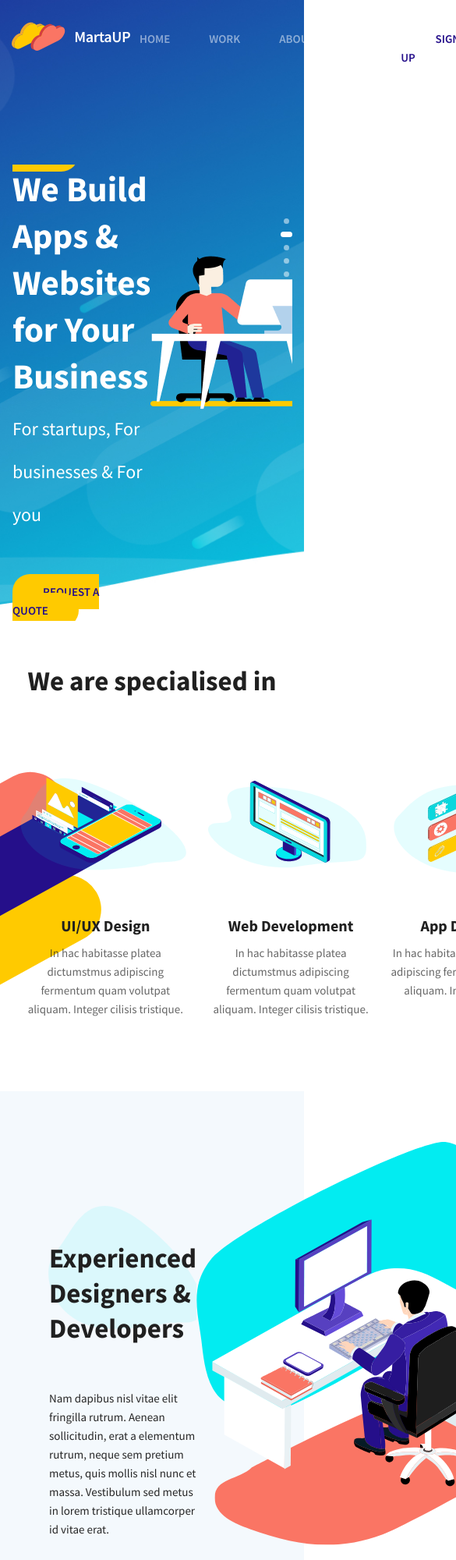
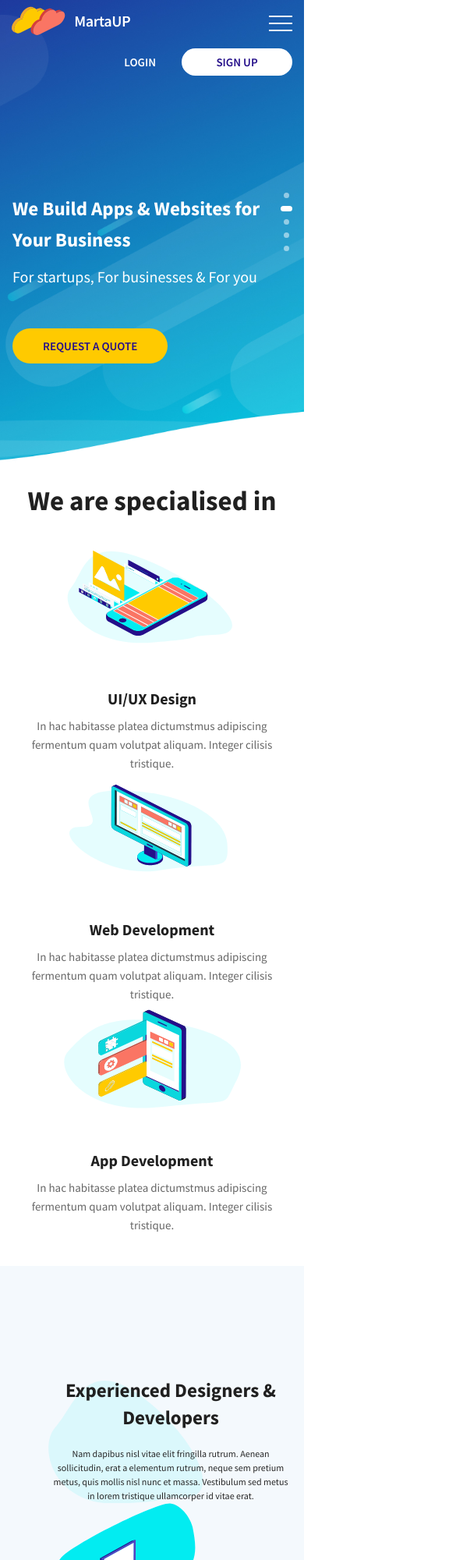
Before and after one commit to lavana555/martaup, a plain HTML site: page index.html in a window 390 px wide. Shown: the top 2000 px of the page at 78% size, 585 px wide, since content can reach past the window. Drawn offline with nearby package versions, Linux system fonts and the light colour scheme.

Commit message:
adaptive

```diff
--- a/css/style.css
+++ b/css/style.css
@@ -373,3 +373,250 @@ line-height: 24px;
 line-height: 24px;
     padding: 20px 0 17px 0;
 }
+@media(max-width:1620px){
+    .advantages{
+        background-size: 60px;
+    }
+}
+@media(max-width:1240px){
+    .advantages{
+        background-image: none;
+    }
+}
+
+@media(max-width:1201px){
+    .specialised{
+        background-size: 60px;
+    }
+}
+
+@media(max-width:1150px){
+    .header_sleder_item_images {
+        margin: 50px 17px 0 0;
+    }
+     .header_sleder_item_images img {
+       width: 80%;
+    }
+    .header_slider_item_info{
+     padding: 50px 0;
+
+    }
+    .header_slider {
+        padding-top: 25px;
+    }
+}
+
+
+@media(max-width:1080px){
+    .specialised{
+        background-image: none;
+    }
+    .reviews_items{
+        flex-wrap: wrap;
+    }
+    .reviews_item{
+        margin-bottom: 25px;
+        width: 48%
+    }
+}
+
+
+
+@media(max-width:900px){
+    .header__top{
+        flex-wrap: wrap;
+    }
+    .header_btn{
+      width: 100%;
+      text-align: right;
+    }
+    .login{
+        margin-right: 30px;
+    }
+
+}
+
+@media(max-width:890px){
+    .header_sleder_item_images {
+       display: none
+    }
+}
+
+@media(max-width:850px){
+    .adventages_box{
+        display: flex;
+        flex-direction: column;
+      align-items: center;
+    }
+
+    .adventages_box{
+  /* //      display: block; */
+text-align: center;
+justify-content: center;   }
+.advantages_box_description{
+    margin: 0 auto;
+}
+
+/* .adventages_box_info {
+   text-align: center;
+    width: 100%;
+    align-items: center;
+
+} */
+.adventages_box_right .adventages_box_info{
+    order: 0;
+}
+}
+@media(max-width:775px){
+    .specialised{
+        padding: 20px 0 40px
+    }
+    .specialised_title {
+        margin-bottom: 30px;
+    }
+    .spisialised_items {
+        flex-wrap: wrap;
+    }
+    .specialid_item {
+       width: 80%;
+    }
+}
+@media(max-width:686px){
+    .reviews_items{
+        display: block;
+    }
+    .reviews_item{
+        width: 100%;
+    }
+    .reviews{
+        padding: 30px 0;
+    }
+    .footer_inner{
+        flex-wrap: wrap;
+
+
+    }
+    .footer_link{
+        margin: 0 auto;
+    }
+    .footer_copy{
+        margin: 0 auto;
+
+    }
+}
+
+@media (max-width:570px){
+.advantages_box_images img{
+ /* display: none; */
+ width:70%
+}
+
+.advantages_box_title {
+
+font-size: 25px;
+line-height: 35px;
+
+padding-top: 18px;
+padding-bottom: 10px;
+
+
+
+}
+
+.advantages_box_description{
+    font-size: 12px;
+line-height: 18px;
+/* color: #272727; */
+padding-top: 10px;
+}
+
+    .spisialised_items {
+    display: block;
+    }
+    .specialid_item {
+       width: 100%;
+    }
+
+
+
+    .header_slider_item_info{
+        padding: 10px 30px 10px 0;
+
+       }
+       .header{
+           min-height: 600px;
+       }
+       .header_slider_description{
+        font-size: 20px;
+        line-height: 35px;
+       }
+       .header_slider_title {
+        font-weight: bold;
+    font-size: 25px;
+    line-height: 40px;
+    color: #FFFFFF;
+    margin-bottom: 10px;
+    }
+
+
+    .menu__list{
+        display: none;
+        position: absolute;
+        top:120px;
+        left: 0;
+        text-align: center;
+        width: 100%;
+        background-color:#250F8A;
+        z-index: 5;
+    }
+    .menu__list li + li{
+        margin-left: 0;
+
+        padding: 10px 0;
+    }
+    .menu__list a{
+        display: block;
+
+    }
+
+    .menu_btn{
+        width: 30px;
+        height: 20px;
+        position: relative;
+       overflow: hidden;
+    }
+.menu_btn span{
+    width: 100%;
+    height: 2px;
+    background-color: #FFFFFF;
+    top:9px;
+    position: absolute;
+}
+
+    .menu_btn::after,
+    .menu_btn::before{
+        content: "";
+        width: 100%;
+        height: 2px;
+        background-color: #FFFFFF;
+        position: absolute;
+    }
+    .menu_btn::after{
+        top:0
+    }
+    .menu_btn::before{
+        bottom: 0;
+    }
+}
+
+
+/* @media (max-width:350px){
+
+} */
+
+@media(min-width:570px){
+    .menu__list {
+        display: flex !important;
+
+    }
+}
--- a/index.html
+++ b/index.html
@@ -26,6 +26,11 @@
 
 
         <nav class="menu">
+          <div class="menu_btn">
+            <span>
+
+            </span>
+          </div>
 
           <ul class="menu__list">
             <li><a href="#">HOME</a></li>
@@ -173,7 +178,7 @@
 
     </div>
 
-  </section>
+   </section>
 
 <section class="advantages">
   <div class="container">
@@ -333,7 +338,7 @@ Developers
        </div>
      </div>
    </div>
- </footer>
+ </footer> -->
 
 
 
--- a/js/main.js
+++ b/js/main.js
@@ -7,5 +7,10 @@ $('.header_slider').slick({
     autoplay:2000
 
 
+});
+
+$('.menu_btn').on('click',function(){
+$('.menu__list').slideToggle();
 })
+
 });
```
